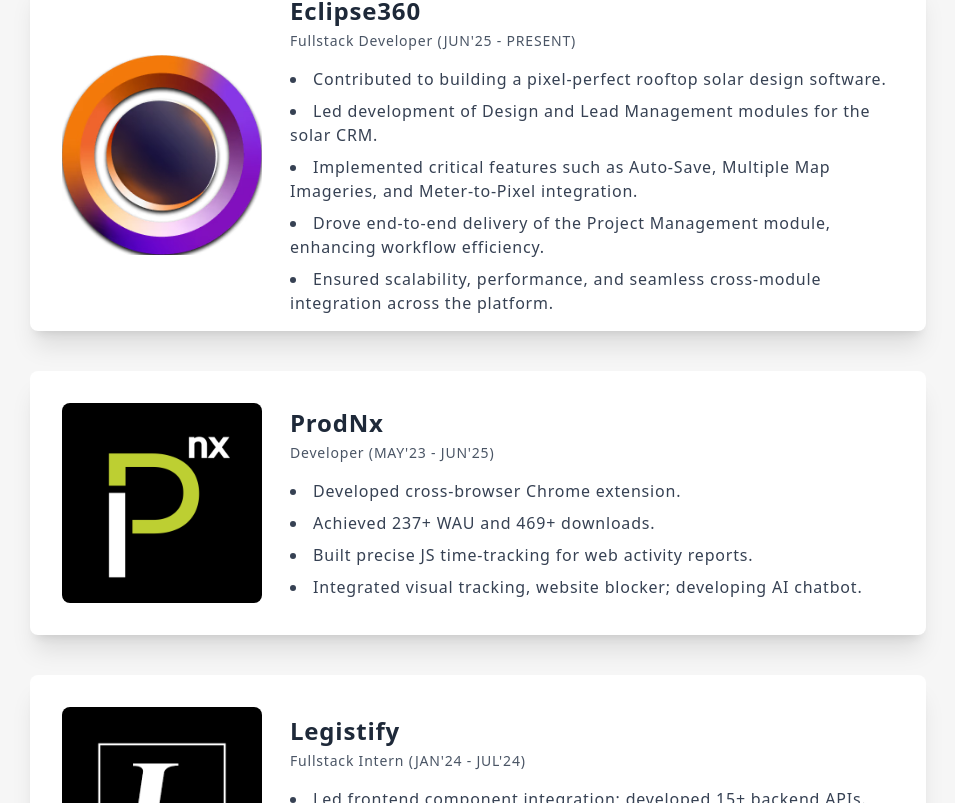
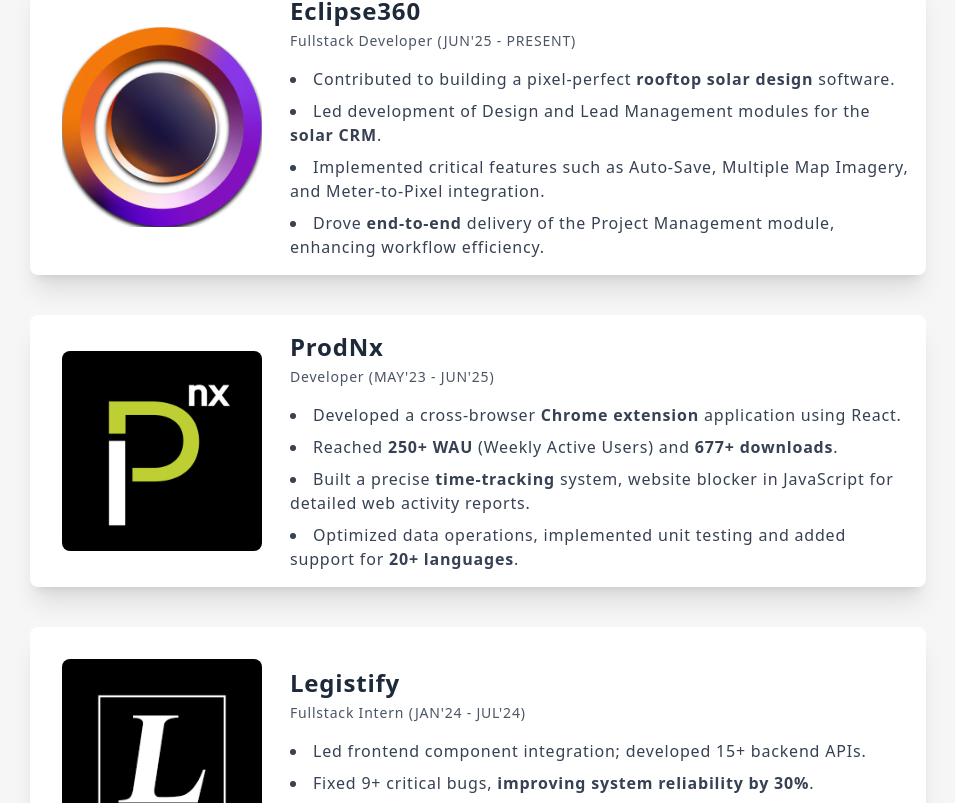
Before and after one commit to lakpro/lakpro.github.io, a React (Vite) app: page / in a window 1280 px wide. Shown: the part 2277-3080 px from the top of the page, without its empty margins (162-1117 px from the left). Built offline with nearby package versions, Linux system fonts and the light colour scheme.

Commit message:
improvements

```diff
--- a/src/components/Experience.jsx
+++ b/src/components/Experience.jsx
@@ -10,11 +10,10 @@
     duration: "JUN'25 - PRESENT",
     image: eclipseImg,
     highlights: [
-      "Contributed to building a pixel-perfect rooftop solar design software.",
-      "Led development of Design and Lead Management modules for the solar CRM.",
-      "Implemented critical features such as Auto-Save, Multiple Map Imageries, and Meter-to-Pixel integration.",
-      "Drove end-to-end delivery of the Project Management module, enhancing workflow efficiency.",
-      "Ensured scalability, performance, and seamless cross-module integration across the platform.",
+      `Contributed to building a pixel-perfect <b>rooftop solar design</b> software.`,
+      "Led development of Design and Lead Management modules for the <b>solar CRM</b>.",
+      "Implemented critical features such as Auto-Save, Multiple Map Imagery, and Meter-to-Pixel integration.",
+      "Drove <b>end-to-end</b> delivery of the Project Management module, enhancing workflow efficiency.",
     ],
   },
   {
@@ -23,10 +22,10 @@
     duration: "MAY'23 - JUN'25",
     image: prodNxImg,
     highlights: [
-      "Developed cross-browser Chrome extension.",
-      "Achieved 237+ WAU and 469+ downloads.",
-      "Built precise JS time-tracking for web activity reports.",
-      "Integrated visual tracking, website blocker; developing AI chatbot.",
+      "Developed a cross-browser <b>Chrome extension</b> application using React.",
+      "Reached <b>250+ WAU</b> (Weekly Active Users) and <b>677+ downloads</b>.",
+      "Built a precise <b>time-tracking</b> system, website blocker in JavaScript for detailed web activity reports.",
+      "Optimized data operations, implemented unit testing and added support for <b>20+ languages</b>.",
     ],
   },
   {
@@ -36,8 +35,8 @@
     image: legistifyImg,
     highlights: [
       "Led frontend component integration; developed 15+ backend APIs.",
-      "Fixed 9+ critical bugs, improving system reliability by 30%.",
-      "Integrated new editor for on-prem migration; reduced hosting costs by 40%.",
+      "Fixed 9+ critical bugs, <b>improving system reliability by 30%</b>.",
+      "Integrated new editor for on-prem migration; <b>reduced hosting costs by 40%</b>.",
     ],
   },
 
@@ -75,7 +74,7 @@
             </p>
             <ul className="list-disc list-inside text-gray-700 space-y-2 text-left">
               {exp.highlights.map((point, i) => (
-                <li key={i}>{point}</li>
+                <li key={i} dangerouslySetInnerHTML={{ __html: point }} />
               ))}
             </ul>
           </div>
```
Also changed, not shown: 1 other file (tests, documents, lock files or other folders).
